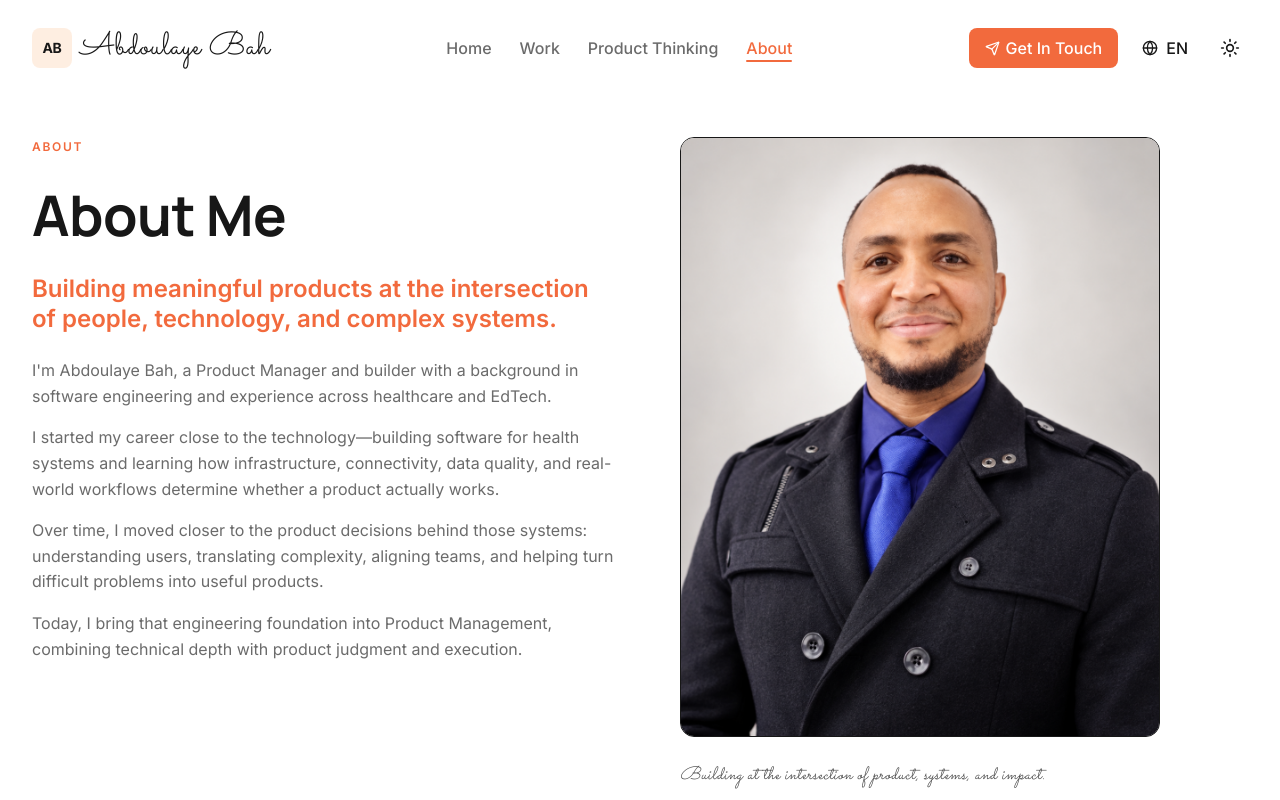
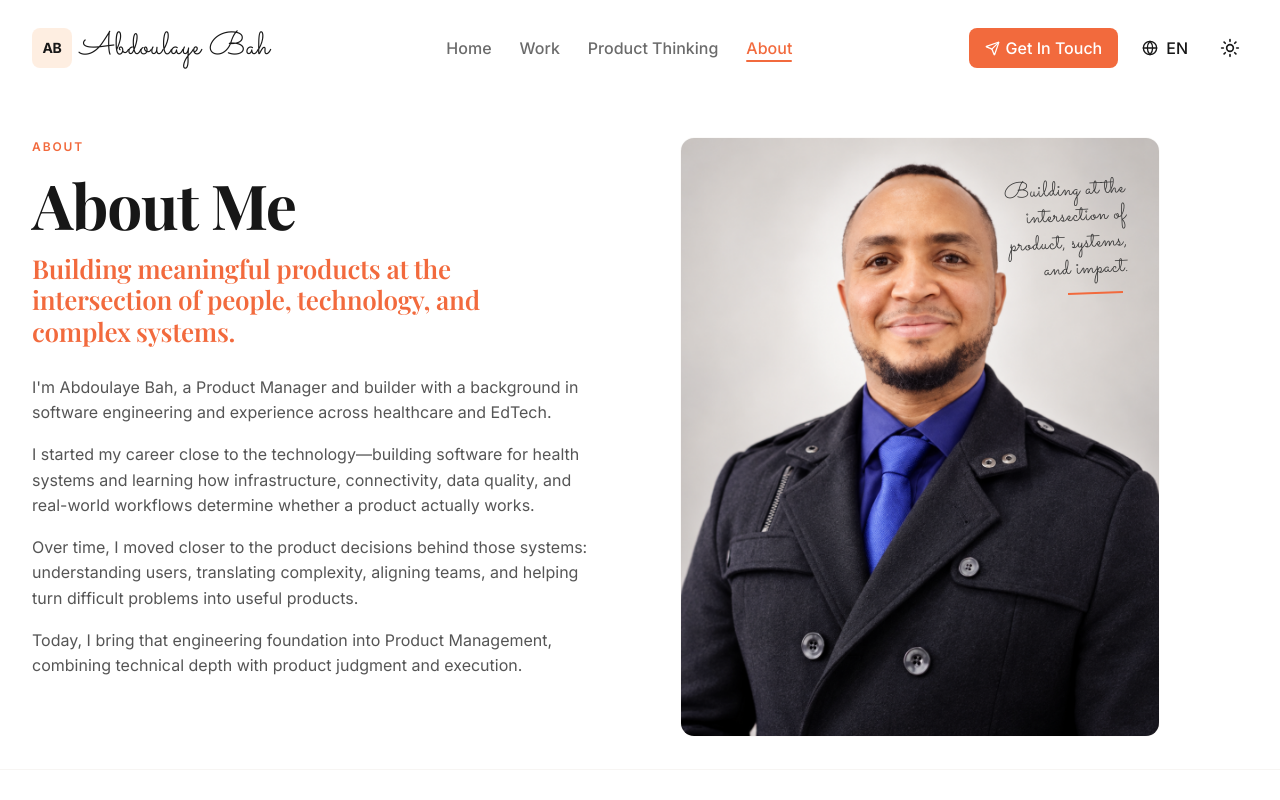
Before and after one commit to abdoulayebinta/my-portfolio, a Next.js app in the folder frontend/: page /about in a window 1280 px wide. Shown: the top 800 px of the page. Built offline with nearby package versions, Linux system fonts and the light colour scheme.

Commit message:
Update the handwritten text inside the portrait

```diff
--- a/frontend/app/globals.css
+++ b/frontend/app/globals.css
@@ -78,6 +78,11 @@
     font-family: 'Inter', -apple-system, BlinkMacSystemFont, 'Segoe UI', sans-serif;
     font-size: 16px;
     line-height: 1.6;
+  }
+
+  /* Editorial serif font - Playfair Display */
+  .editorial-serif {
+    font-family: 'Playfair Display', Georgia, serif;
   }
 
   /* Headings - Manrope */
--- a/frontend/app/layout.tsx
+++ b/frontend/app/layout.tsx
@@ -1,6 +1,6 @@
 import type { Metadata } from "next";
 import Script from "next/script";
-import { Inter } from "next/font/google";
+import { Inter, Playfair_Display } from "next/font/google";
 import "./globals.css";
 import { ThemeProvider } from "@/components/theme-provider";
 import { LanguageProvider } from "@/context/language-context";
@@ -8,6 +8,7 @@ import NextTopLoader from "nextjs-toploader";
 import { Toaster } from "sonner";
 
 const inter = Inter({ subsets: ["latin"] });
+const playfair = Playfair_Display({ subsets: ["latin"], weight: ["600", "700"] });
 
 export const metadata: Metadata = {
   title: "Abdoulaye Bah | Technical Product Manager",
--- a/frontend/components/sections/about-story.tsx
+++ b/frontend/components/sections/about-story.tsx
@@ -18,22 +18,22 @@ export function AboutStory() {
             {/* Text Column */}
             <div className="space-y-6 order-2 md:order-1">
               {/* Eyebrow */}
-              <div className="text-[11px] md:text-[12px] font-semibold text-primary uppercase tracking-[0.14em]">
+              <div className="text-[12px] md:text-[12px] font-semibold text-primary uppercase tracking-[0.16em] mb-4">
                 About
               </div>
 
-              {/* Main Heading */}
-              <h1 className="text-5xl md:text-[56px] font-bold leading-tight">
+              {/* Main Heading - Editorial Serif */}
+              <h1 className="editorial-serif text-[44px] md:text-[62px] font-bold leading-[1.05] tracking-[-0.02em] text-foreground mb-3 md:mb-4">
                 About Me
               </h1>
 
-              {/* Subheading in Coral */}
-              <p className="text-xl md:text-2xl font-semibold text-primary leading-tight max-w-[640px]">
+              {/* Subheading in Coral - Editorial Serif */}
+              <p className="editorial-serif text-[22px] md:text-[26px] font-semibold text-primary leading-[1.2] tracking-[-0.01em] max-w-[540px] mb-6 md:mb-7">
                 Building meaningful products at the intersection of people, technology, and complex systems.
               </p>
 
               {/* Body Copy */}
-              <div className="space-y-4 text-base md:text-[17px] text-muted-foreground leading-[1.6] max-w-[640px]">
+              <div className="space-y-4 text-[16px] md:text-[17px] text-[#555555] leading-[1.6] max-w-[560px]">
                 <p>
                   I'm Abdoulaye Bah, a Product Manager and builder with a background in software engineering and experience across healthcare and EdTech.
                 </p>
@@ -51,13 +51,13 @@ export function AboutStory() {
 
             {/* Portrait Column */}
             <div className="relative order-1 md:order-2 flex flex-col items-center md:items-start">
-              {/* Soft Peach Background */}
               <div className="relative w-full max-w-[480px]">
-                <div className="absolute -inset-8 bg-soft-peach rounded-2xl opacity-60 -z-10" />
+                {/* Editorial Peach Frame */}
+                <div className="absolute top-6 right-6 w-32 h-32 rounded-full bg-soft-peach opacity-40 blur-2xl -z-10" />
+                <div className="absolute bottom-20 left-0 w-40 h-40 rounded-full bg-[#FFF8F4] opacity-30 blur-3xl -z-10" />
 
                 {/* Portrait Container */}
-                <div className="relative space-y-6">
-                  <div className="relative rounded-[14px] overflow-hidden bg-soft-peach border border-soft-peach/30">
+                <div className="relative rounded-[14px] overflow-hidden bg-soft-peach border border-[#EAE6E2]/20">
                   <div className="aspect-[4/5] relative">
                     <Image
                       src="/visuals/abdoulaye-bah-pm.png"
@@ -66,14 +66,28 @@ export function AboutStory() {
                       className="object-cover"
                       priority
                     />
+
+                    {/* Handwritten Caption - Upper Right Inside Portrait */}
+                    <div className="absolute top-8 md:top-10 right-6 md:right-8 flex flex-col items-end z-20">
+                      <p
+                        className="signature-name text-[20px] md:text-[22px] leading-[1.2] text-[#2F2F2F] text-right max-w-[140px] md:max-w-[160px]"
+                        style={{
+                          transform: 'rotate(-3deg)',
+                          opacity: 0.95
+                        }}
+                      >
+                        Building at the<br/>intersection of<br/>product, systems,<br/>and impact.
+                      </p>
+                      <div
+                        className="bg-primary mt-2"
+                        style={{
+                          width: '55px',
+                          height: '2px',
+                          transform: 'rotate(-2deg)',
+                          marginRight: '4px'
+                        }}
+                      />
                     </div>
-                  </div>
-
-                  {/* Caption */}
-                  <div className="text-center md:text-left">
-                    <p className="text-[16px] md:text-[18px] text-foreground/80 italic signature-name leading-relaxed">
-                      Building at the intersection of product, systems, and impact.
-                    </p>
                   </div>
                 </div>
               </div>
```
Lines whose indentation alone changed are shown as unchanged.
